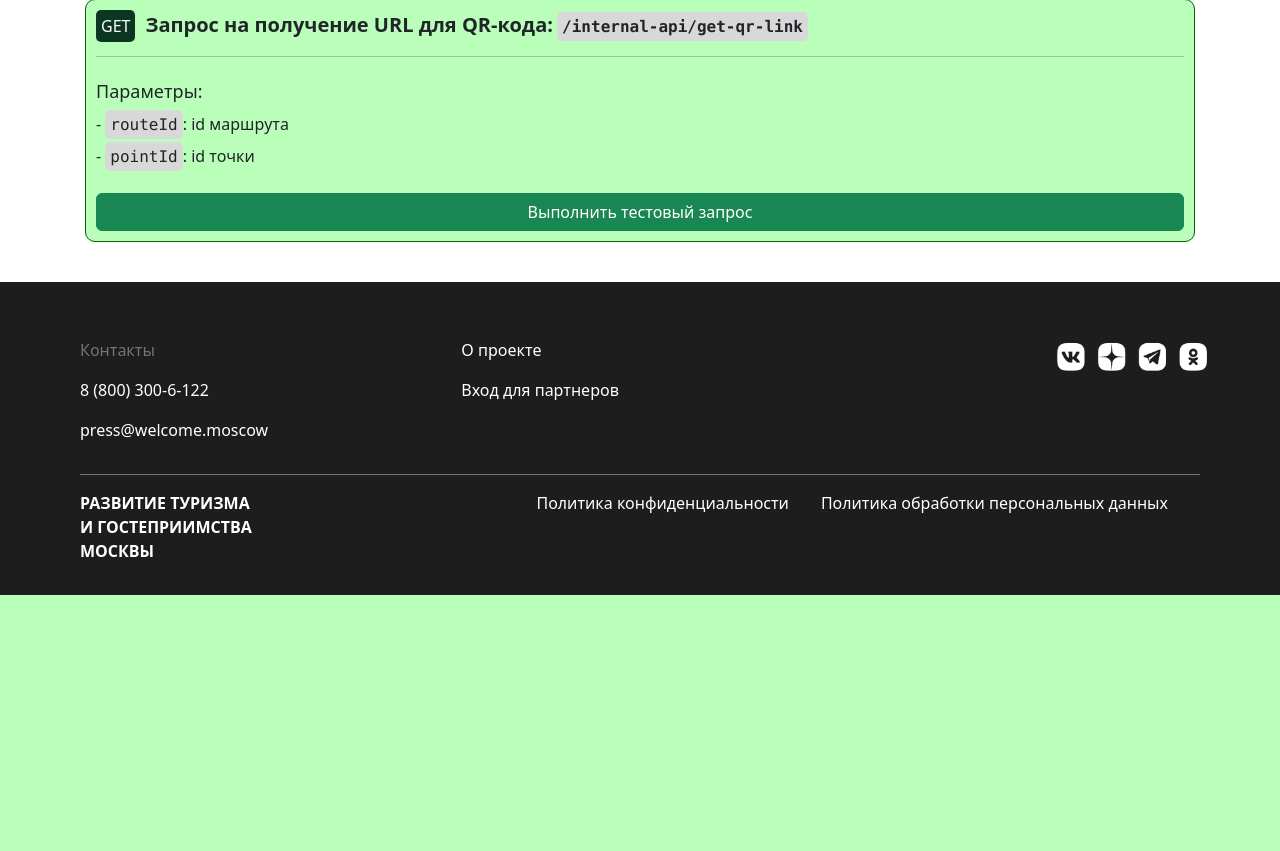
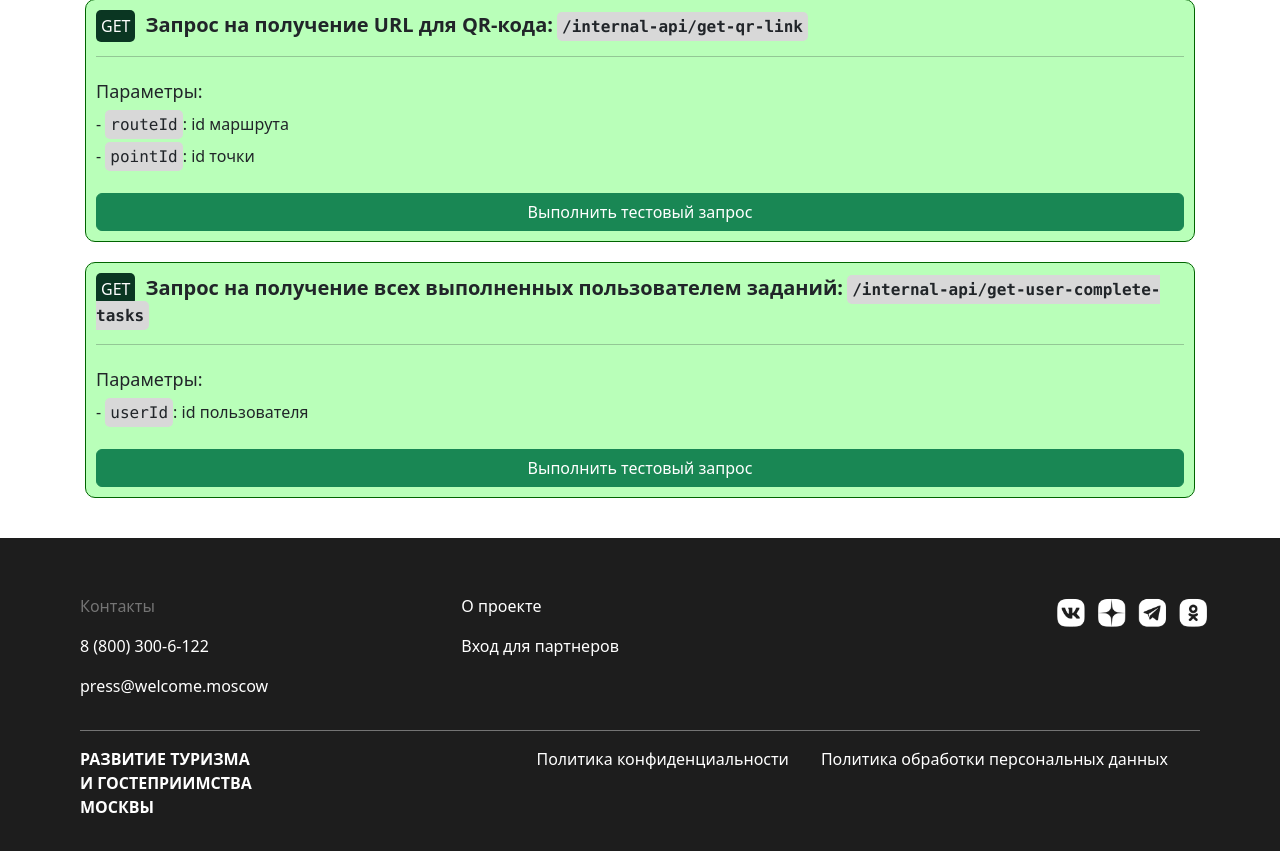
Before and after one commit to 4eshir/roadtech_mvp, a Yii app: template views/site/swagger.php in a window 1280 px wide. Shown: the part 709-1560 px from the top of the page. Before the commit the page ends 1304 px from the top, so only its background shows below. Run offline with PHP 8.4 and a stand-in for Yii, Linux system fonts and the light colour scheme; the template is opened without the code that fills it, so the values that code supplies are empty; some libraries are stand-ins or nearby versions.

Commit message:
update: swagger

```diff
--- a/controllers/api/InternalApiController.php
+++ b/controllers/api/InternalApiController.php
@@ -82,6 +82,9 @@ class InternalApiController
             $data[] = ['route_id' => $item->taskRoute->route_id, 'task_id' => $item->taskRoute->task_id];
         }
 
-        return $data;
+        return [
+            'status' => true,
+            'data' => $data,
+        ];
     }
 }
--- a/views/site/swagger.php
+++ b/views/site/swagger.php
@@ -29,6 +29,14 @@ use yii\helpers\Html; ?>
         border-radius: 5px;
         margin-right: 10px;
     }
+
+    .exec-query {
+        padding: 20px;
+        margin-top: -20px;
+        margin-bottom: 20px;
+        background-color: #d8d8d8;
+        border-radius: 10px;
+    }
 </style>
 
 <h1>Swagger Internal API</h1><br>
@@ -43,9 +51,19 @@ use yii\helpers\Html; ?>
         - <span class="code-text" style="line-height: 2">routeId</span>: id маршрута, к которому привязана точка<br>
     </div>
     <div class="swagger-brn">
-        <?= Html::a('Выполнить тестовый запрос', '#', ['class' => 'btn btn-success', 'style' => 'width: 100%; margin-top: 20px']) ?>
+        <?= Html::button('Выполнить тестовый запрос',
+            ['class' => 'btn btn-success', 'style' => 'width: 100%; margin-top: 20px', 'id' => 'b1', 'onclick' => 'showQuery("b1")']) ?>
     </div>
 </div>
+<div id="d1" style="display: none" class="exec-query">
+    <b>Запрос:</b> /internal-api/get-checkin-user-to-point?userId=1&pointId=1&routeId=1<br>
+    <b>Ответ:</b><br>
+    [<br>
+    'status': 'true',<br>
+    'check': 'passed',<br>
+    ]<br>
+</div>
+
 
 <div class="swagger-wrapper">
     <div class="swagger-text">
@@ -56,9 +74,23 @@ use yii\helpers\Html; ?>
         - <span class="code-text" style="line-height: 2">routeId</span>: id маршрута<br>
     </div>
     <div class="swagger-brn">
-        <?= Html::a('Выполнить тестовый запрос', '#', ['class' => 'btn btn-success', 'style' => 'width: 100%; margin-top: 20px']) ?>
+        <?= Html::button('Выполнить тестовый запрос',
+            ['class' => 'btn btn-success', 'style' => 'width: 100%; margin-top: 20px', 'id' => 'b2', 'onclick' => 'showQuery("b2")']) ?>
     </div>
 </div>
+<div id="d2" style="display: none" class="exec-query">
+    <b>Запрос:</b> /internal-api/get-current-user-route-state?userId=1&routeId=1<br>
+    <b>Ответ:</b><br>
+    [<br>
+    'status': 'true',<br>
+    'checkin-array': [<br>
+    &nbsp;&nbsp;&nbsp;&nbsp;1: 'passed',<br>
+    &nbsp;&nbsp;&nbsp;&nbsp;2: 'passed',<br>
+    &nbsp;&nbsp;&nbsp;&nbsp;3: 'miss'<br>
+    &nbsp;&nbsp;],<br>
+    ]<br>
+</div>
+
 
 <div class="swagger-wrapper">
     <div class="swagger-text">
@@ -69,6 +101,56 @@ use yii\helpers\Html; ?>
         - <span class="code-text" style="line-height: 2">pointId</span>: id точки<br>
     </div>
     <div class="swagger-brn">
-        <?= Html::a('Выполнить тестовый запрос', '#', ['class' => 'btn btn-success', 'style' => 'width: 100%; margin-top: 20px']) ?>
+        <?= Html::button('Выполнить тестовый запрос',
+            ['class' => 'btn btn-success', 'style' => 'width: 100%; margin-top: 20px', 'id' => 'b3', 'onclick' => 'showQuery("b3")']) ?>
     </div>
 </div>
+<div id="d3" style="display: none" class="exec-query">
+    <b>Запрос:</b> /internal-api/get-qr-link?routeId=1&pointId=1<br>
+    <b>Ответ:</b><br>
+    [<br>
+    'status': 'true',<br>
+    'link': /qr/check-point?rpuId=1,<br>
+    ]<br>
+</div>
+
+<div class="swagger-wrapper">
+    <div class="swagger-text">
+        <span class="query-type">GET</span><b><span class="title-text">Запрос на получение всех выполненных пользователем заданий:</span> <span class="code-text">/internal-api/get-user-complete-tasks</span></b><br>
+        <hr>
+        <span style="font-size: 18px; line-height: 2">Параметры:</span><br>
+        - <span class="code-text" style="line-height: 2">userId</span>: id пользователя<br>
+    </div>
+    <div class="swagger-brn">
+        <?= Html::button('Выполнить тестовый запрос',
+            ['class' => 'btn btn-success', 'style' => 'width: 100%; margin-top: 20px', 'id' => 'b4', 'onclick' => 'showQuery("b4")']) ?>
+    </div>
+</div>
+<div id="d4" style="display: none" class="exec-query">
+    <b>Запрос:</b> /internal-api/get-user-complete-tasks?userId=<br>
+    <b>Ответ:</b><br>
+    [<br>
+    'status': 'true',<br>
+    'data': [<br>
+    &nbsp;&nbsp;&nbsp;&nbsp;['route_id': 1, 'task_id': 1],<br>
+    &nbsp;&nbsp;&nbsp;&nbsp;['route_id': 1, 'task_id': 2],<br>
+    &nbsp;&nbsp;&nbsp;&nbsp;['route_id': 2, 'task_id': 3],<br>
+    &nbsp;&nbsp;],<br>
+    ]<br>
+</div>
+
+
+<script>
+    function showQuery(id)
+    {
+        if (id === 'b1') {
+            document.getElementById('d1').style.display = "block";
+        } else if (id === 'b2') {
+            document.getElementById('d2').style.display = "block";
+        } else if (id === 'b3') {
+            document.getElementById('d3').style.display = "block";
+        } else if (id === 'b4') {
+            document.getElementById('d4').style.display = "block";
+        }
+    }
+</script>
```
